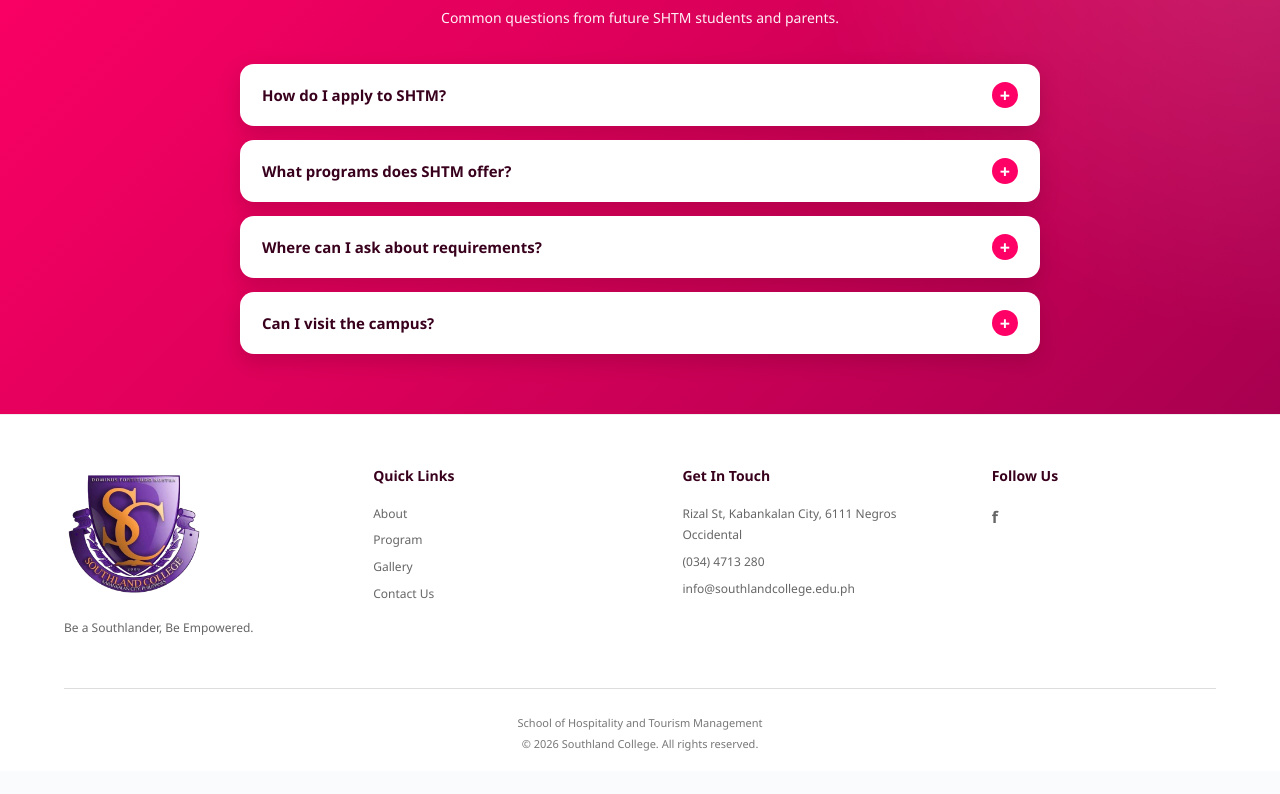
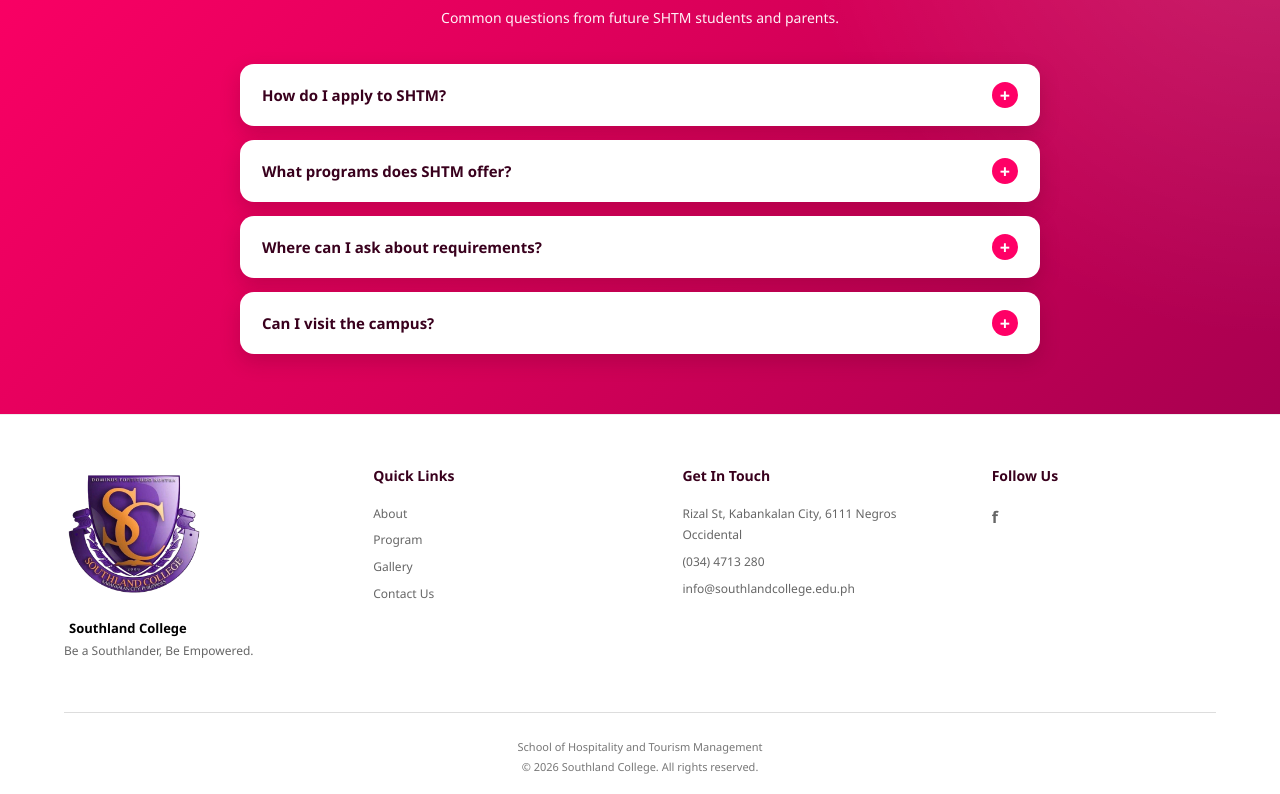
Before and after one commit to angelicalomocsos-max/shtm-website, a plain HTML site: page contact.html in a window 1280 px wide. Shown: the part 2555-3349 px from the top of the page. Before the commit the page ends 3326 px from the top, so only its background shows below. Drawn offline with Linux system fonts and the light colour scheme.

Commit message:
Update contact.html

```diff
--- a/contact.html
+++ b/contact.html
@@ -246,6 +246,7 @@
             <!-- SCHOOL LOGO -->
             <div class="footer-col footer-brand">
                 <img src="images/sc logo.png" alt="Southland College Logo">
+                <h3>Southland College</h3>
                 <p>Be a Southlander, Be Empowered.</p>
             </div>
 
```
